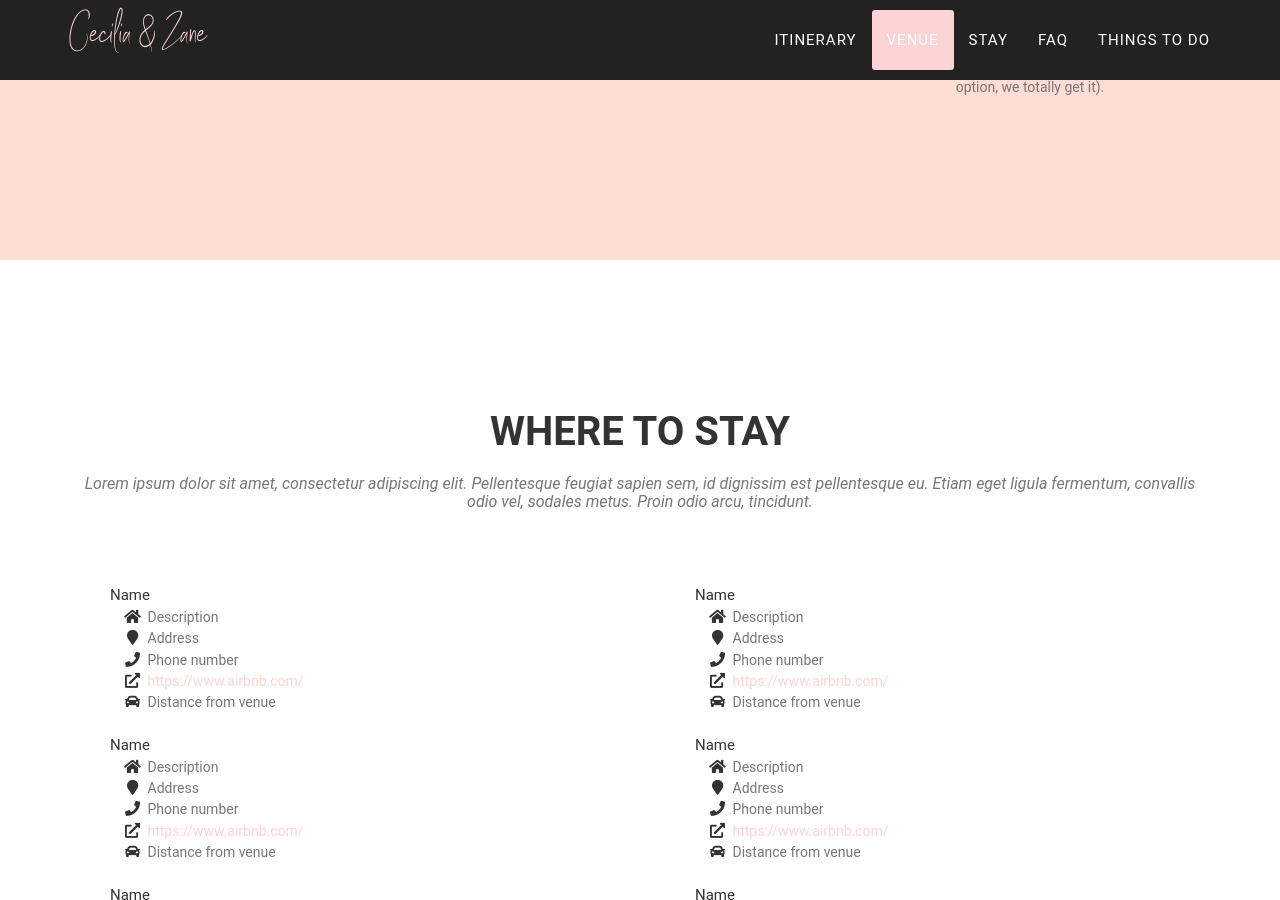
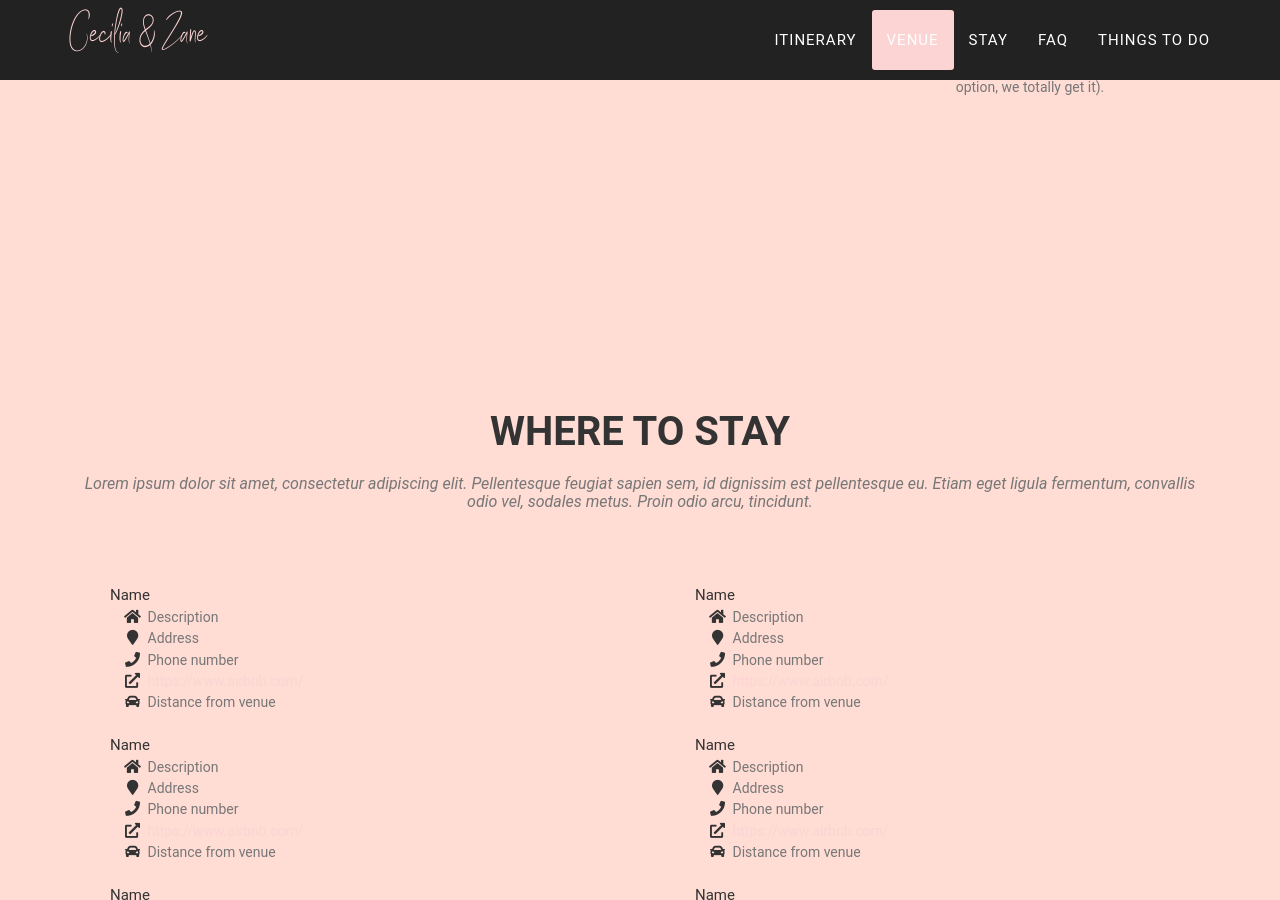
Before and after one commit to ceciliaxli/wedding-website, a Jekyll site: the page built from index.html, in a window 1280 px wide and 900 px high, scrolled down 3474 px. Built offline with Jekyll 4.4.1, drawn with Linux system fonts in a browser that asks for light colours; some web fonts are replaced.

Commit message:
Update stay.html

```diff
--- a/_includes/en_data/stay.html
+++ b/_includes/en_data/stay.html
@@ -1,5 +1,5 @@
 <!-- Where To Stay Section -->
-<section id="stay" class="bg-light-gray">
+<section id="stay" class="bg-light-pink">
     <div class="container">
         <div class="row">
             <div class="col-lg-12 text-center">
```
